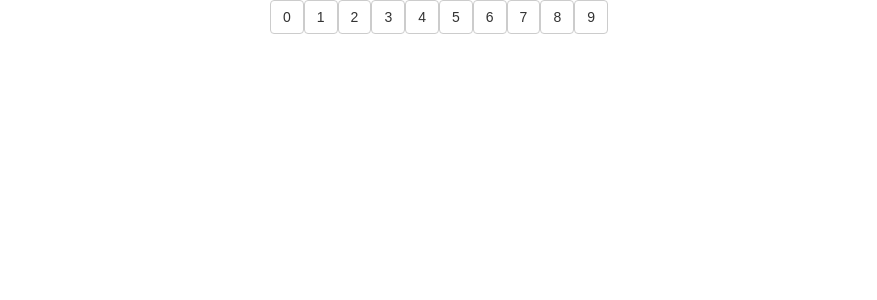
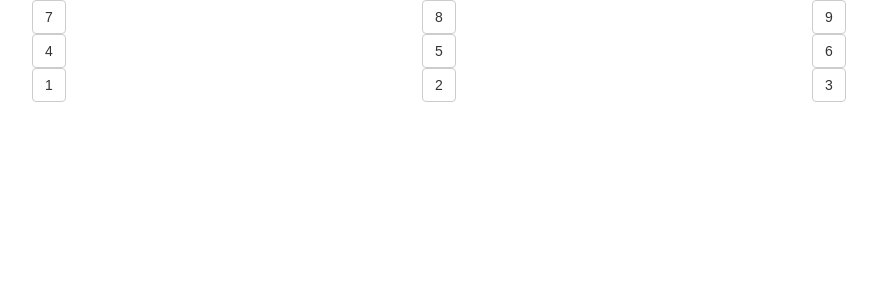
Before and after one commit to alex0112/calcjs, a React (Create React App) app: page / in a window 1280 px wide. Shown: the top 300 px of the page, without its empty margins (201-1078 px from the left). Built offline with nearby package versions, Linux system fonts and the light colour scheme.

Commit message:
Aligned buttons into grid.

```diff
--- a/src/components/button_grid.jsx
+++ b/src/components/button_grid.jsx
@@ -3,12 +3,33 @@ import CalcButton from './calc_button';
 import {Grid, Row, Col} from 'react-bootstrap';
 
 const ButtonGrid = () => {
-    return(
-	[0, 1, 2, 3, 4, 5, 6, 7, 8, 9].map((n) => {
+    console.log('This is the button grid');
+    const buttons = () => {
+	return [0, 1, 2, 3, 4, 5, 6, 7, 8, 9];/*.map((n) => {
 	    return(
 		<CalcButton number={n}/>
 	    );
-	})
+	});*/
+    };
+
+    return(
+	<Grid>
+	  <Row className="show-grid">
+	    <Col xs={4}> <CalcButton number={7}/></Col>
+	    <Col xs={4}> <CalcButton number={8}/></Col>
+	    <Col xs={4}> <CalcButton number={9}/></Col>
+	  </Row>
+	  <Row className="show-grid">
+	    <Col xs={4}> <CalcButton number={4}/></Col>
+	    <Col xs={4}> <CalcButton number={5}/></Col>
+	    <Col xs={4}> <CalcButton number={6}/></Col>
+	  </Row>
+	  <Row className="show-grid">
+	    <Col xs={4} md={4}> <CalcButton number={1}/></Col>
+	    <Col xs={4} md={4}> <CalcButton number={2}/></Col>
+	    <Col xs={4} md={4}> <CalcButton number={3}/></Col>
+	  </Row>
+	</Grid>
     );
 };
 
```
